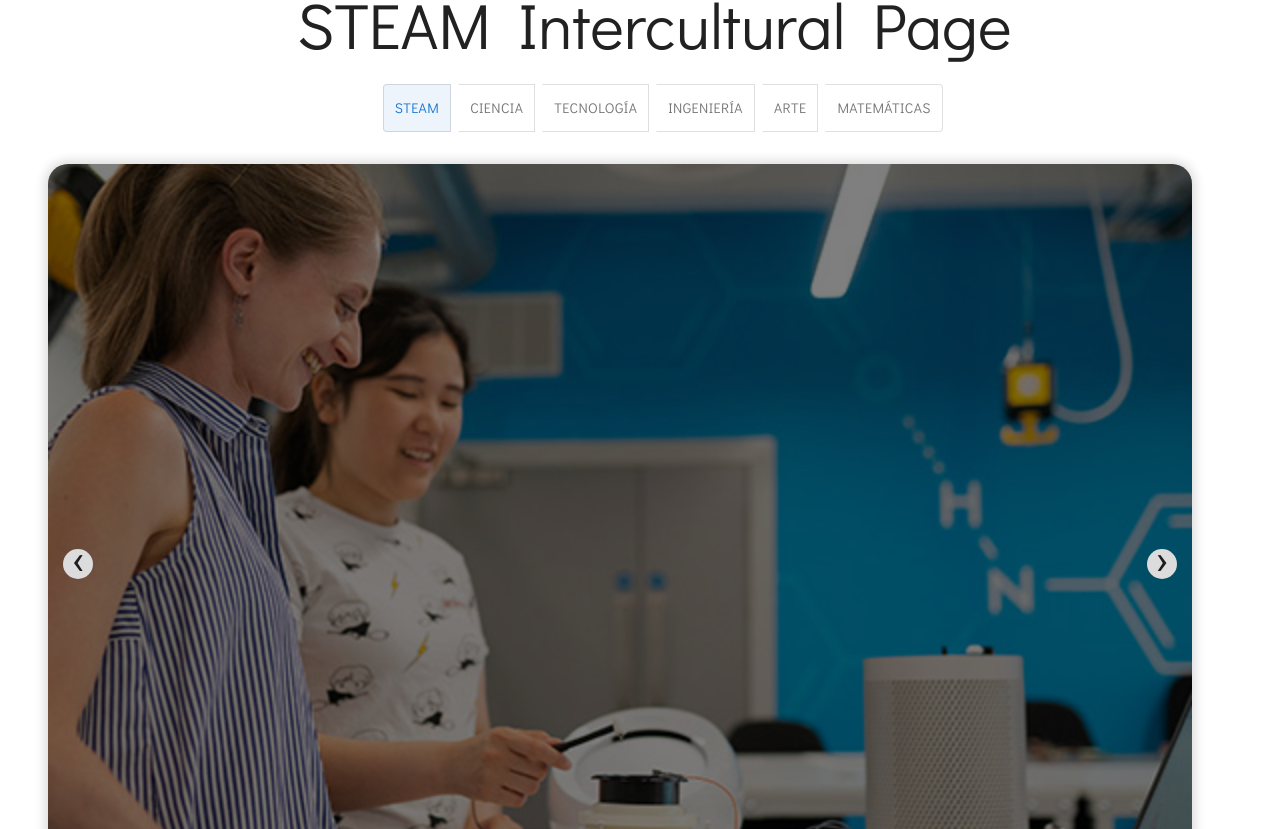
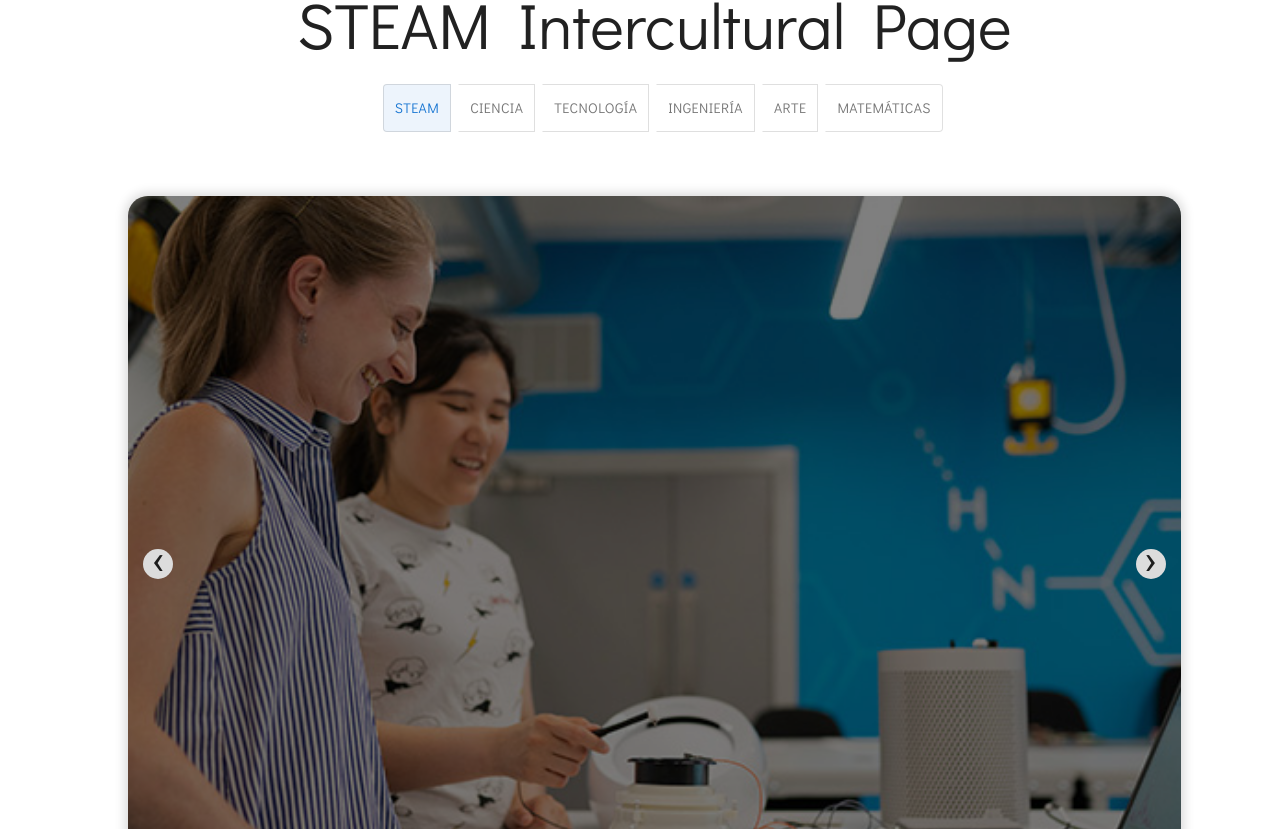
Before and after one commit to AylinAld-G/steam, a React (Vite) app: page / in a window 1280 px wide. Shown: the part 771-1600 px from the top of the page. Built offline with nearby package versions, Linux system fonts and the light colour scheme; no server answers.

Commit message:
Update Carousel.css

```diff
--- a/src/steam/components/Carousel.css
+++ b/src/steam/components/Carousel.css
@@ -3,14 +3,16 @@
     height: 500px;
     width: 100%;
    /* max-width: 800px;*/
-   align-self: center;
+    align-self: center;
+    left: 2%;
   }
 
   .carousel_wrapper {
     position: relative;
-    width: 100%;
-    height: 100%;
+    width: 92%;
+    height: 92%;
     align-self: center;
+    left: 3%;
   }
 
   .carousel_card {
```
